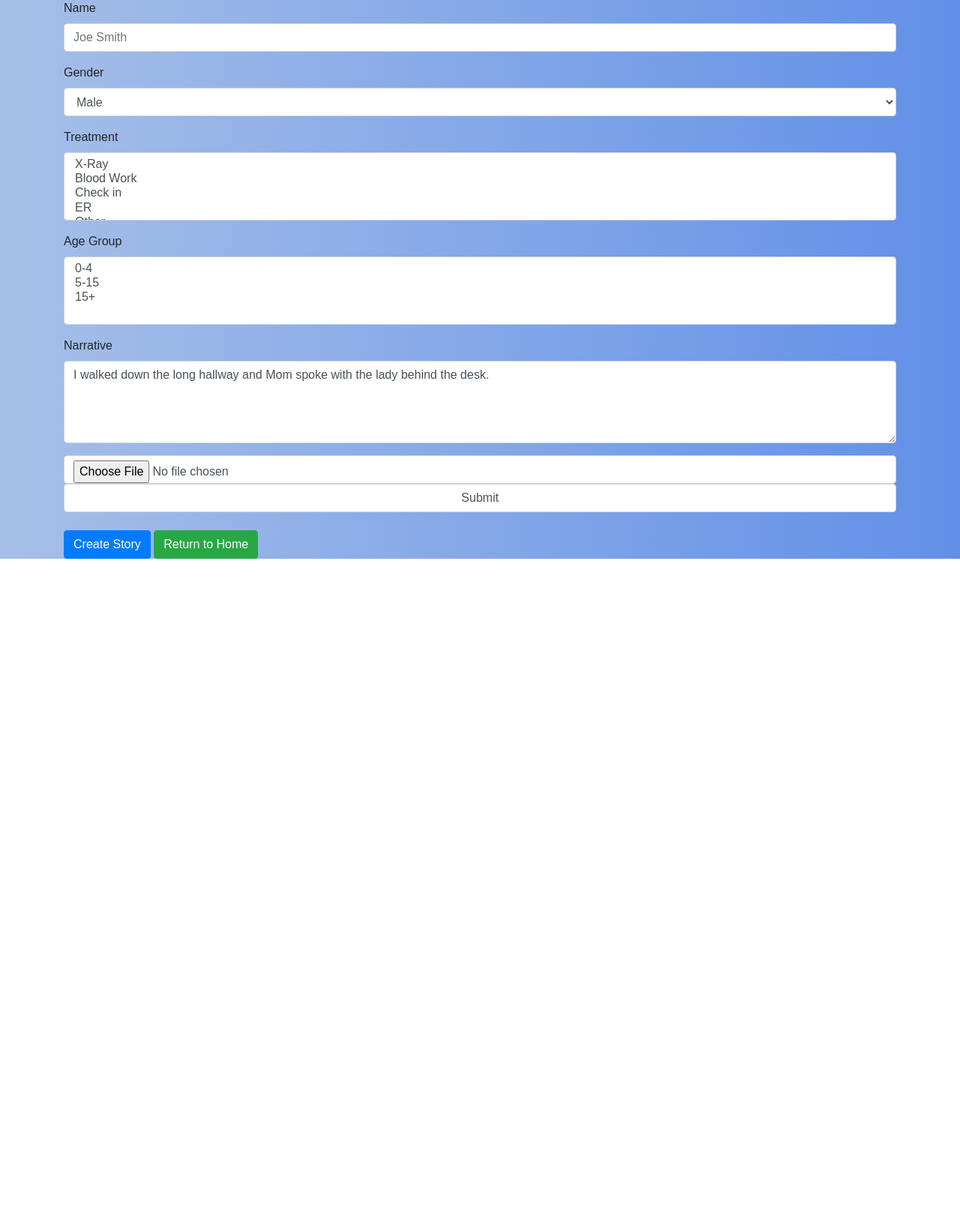
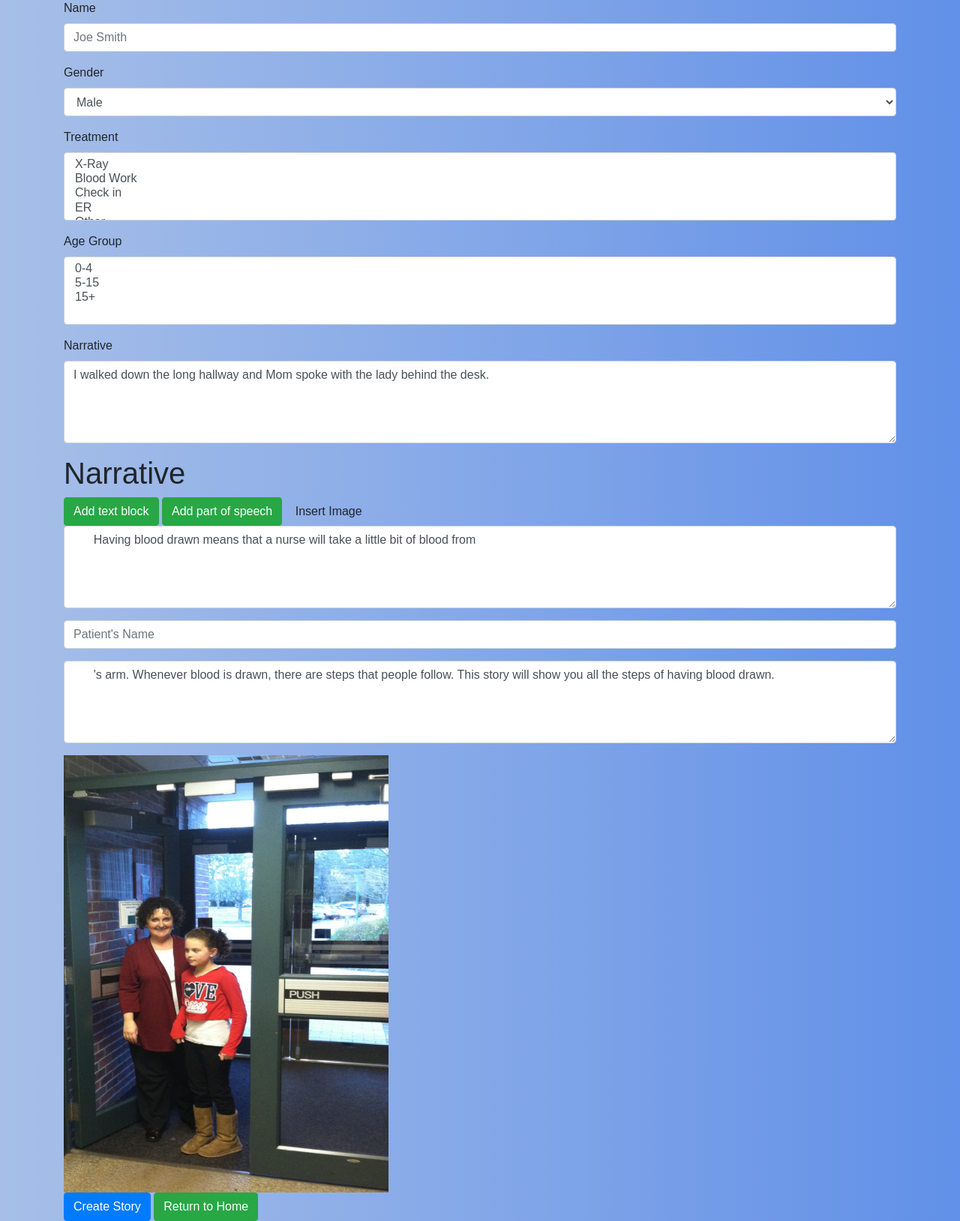
Before and after one commit to delaware19/team-5, a Flask app: template templates/createStories.html in a window 1280 px wide. Shown: the part 110-1738 px from the top of the page at 75% size. Before the commit the page ends 855 px from the top, so only its background shows below. Run offline with Flask 2, Linux system fonts and the light colour scheme; the template is opened without the code that fills it, so the values that code supplies are empty; some libraries are stand-ins or nearby versions.

Commit message:
create story envision created

```diff
--- a/templates/createStories.html
+++ b/templates/createStories.html
@@ -39,13 +39,32 @@
     </textarea>
   </div>
 <!--  todo temporarily placed for the functionality can be moved for actual story creation page-->
+  <h1>Narrative</h1>
+  <button class="btn btn-success">Add text block</button>
+  <button class="btn btn-success">Add part of speech</button>
+  <button class="btn btn success">Insert Image</button>
 
-  <form action = "/uploader" method = "POST" enctype = "multipart/form-data">
-         <input type = "file" name = "file" class="form-control"/>
-         <!--TODO: Is the input of this supposed to be submit, cant this be submitted at the same
-         time as the form? also form inside of a form-->
-         <input type = "submit" class="form-control"/>
-  </form>
+  <div class="form-group">
+    <textarea class="form-control" id="story0" rows="4">
+      Having blood drawn means that a nurse will take a little bit of blood from
+    </textarea>
+  </div>
+
+  <div class="form-group">
+    <input type="speech" class="form-control" id="ptspeech0" placeholder="Patient's Name">
+  </div>
+
+  <div class="form-group">
+    <textarea class="form-control" id="story0" rows="4">
+      's arm. Whenever blood is drawn, there are steps that people follow. This story will show you all the steps of having blood drawn.
+    </textarea>
+  </div>
+
+  <img src="/static/sophie.png" alt="Sophie and her Mom"/> <!--style="width:186px;height:53px;"-->
+
+
+
+
   <br>
   <button type="submit" class="btn btn-primary"> Create Story </button>
   <a href="/" class="btn btn-success">Return to Home</a>
```
Also changed, not shown: static/sophie.PNG (added).
